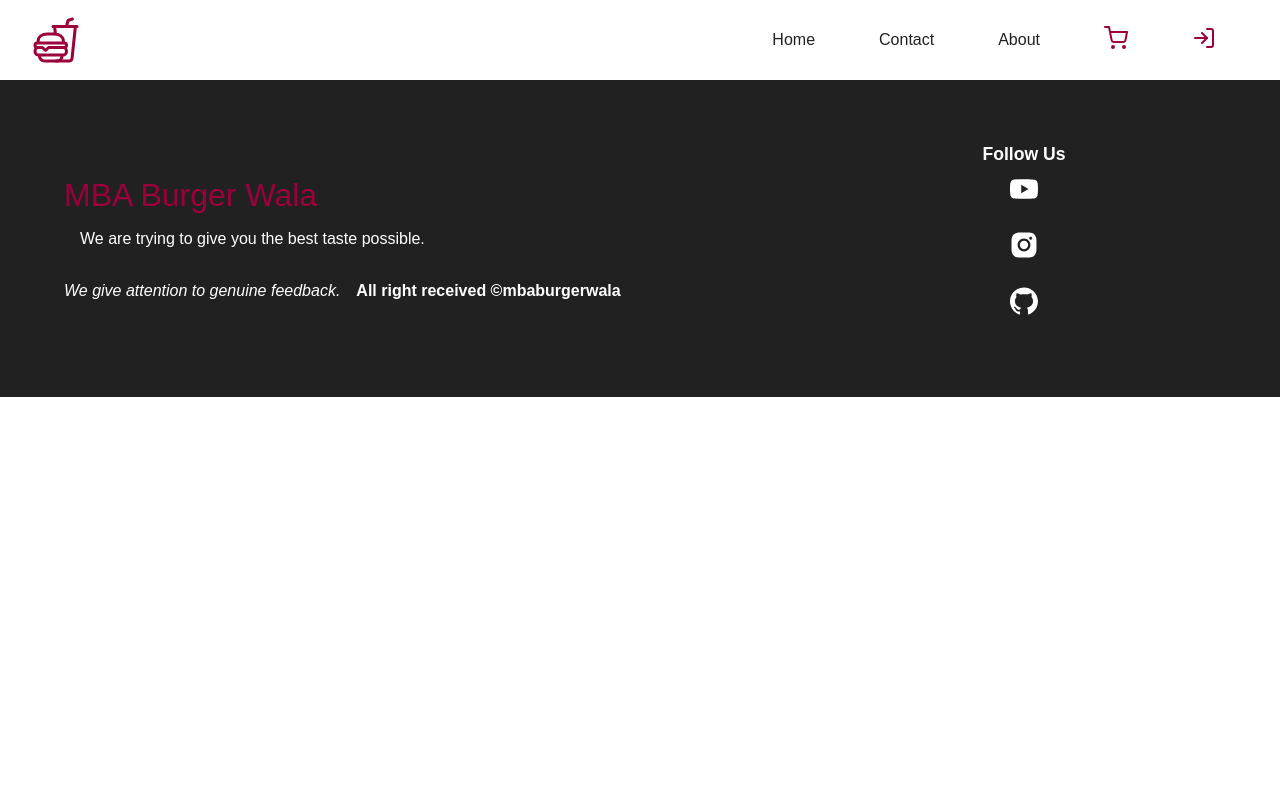
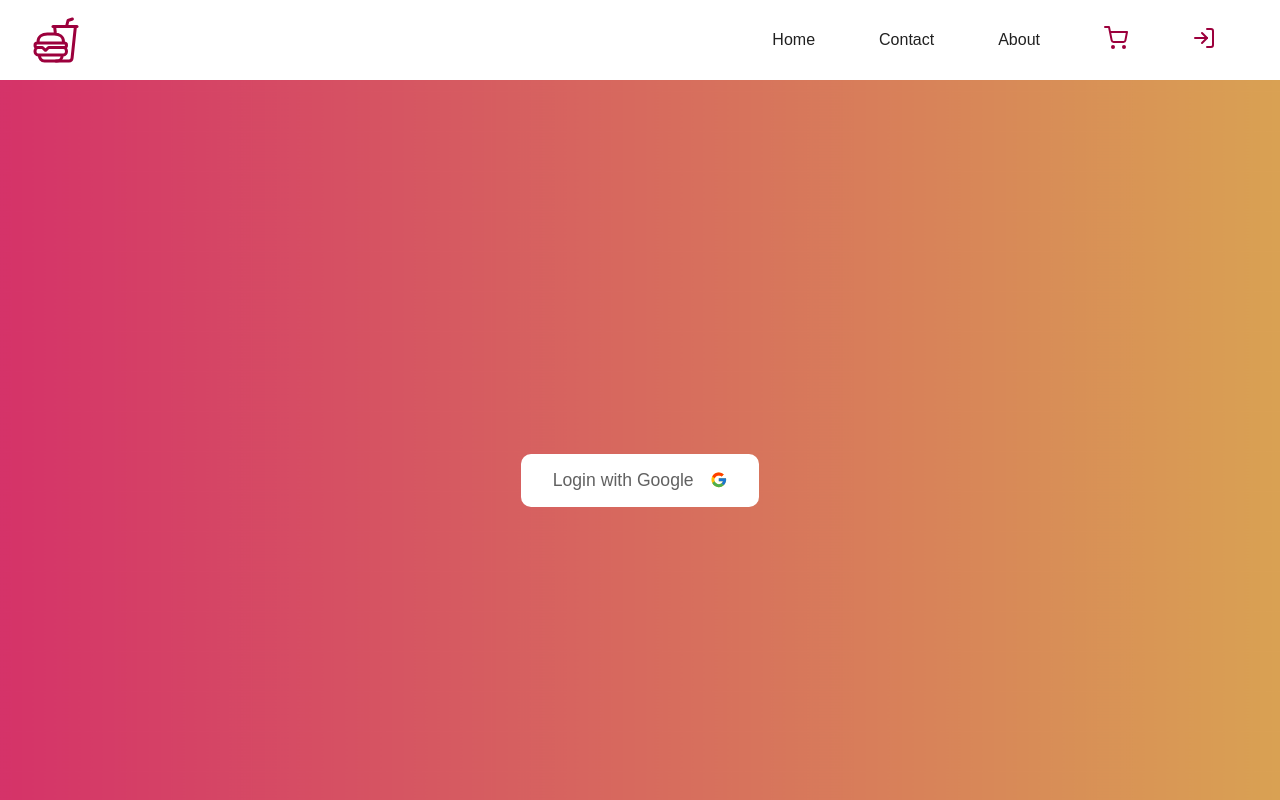
Before and after one commit to devpranab/mba-burger-wala-ui, a React (Create React App) app: page /login in a window 1280 px wide. Shown: the top 800 px of the page. Built offline with nearby package versions, Linux system fonts and the light colour scheme; a web font is replaced by a local one.

Commit message:
Login Section Design

```diff
--- a/src/App.js
+++ b/src/App.js
@@ -7,6 +7,7 @@
 import Shipping from './components/Cart/Shipping/Shipping';
 import ConfirmOrder from './components/Cart/ConfirmOrder/ConfirmOrder';
 import PaymentSuccess from './components/Cart/PaymentSuccess/PaymentSuccess';
+import Login from './components/Login/Login';
 import './styles/app.scss';
 
 function App() {
@@ -20,6 +21,7 @@
         <Route path="/shipping" element={<Shipping/>}></Route>
         <Route path="/confirmorder" element={<ConfirmOrder/>}></Route>
         <Route path="/paymentsuccess" element={<PaymentSuccess/>}></Route>
+        <Route path="/login" element={<Login/>}></Route>
       </Routes>
       <Footer/>
     </Router>
--- /dev/null
+++ b/src/components/Login/Login.js
@@ -0,0 +1,17 @@
+import React from "react";
+import './Login.scss';
+import { motion } from "framer-motion";
+import { FcGoogle } from "react-icons/fc";
+
+const Login = () => {
+  return (
+    <section className="login">
+      <motion.button initial={{ y: "-100vh" }} animate={{ y: 0 }}>
+        Login with Google
+        <FcGoogle />
+      </motion.button>
+    </section>
+  );
+};
+
+export default Login;
--- /dev/null
+++ b/src/components/Login/Login.scss
@@ -0,0 +1,32 @@
+@import "../../styles/colors.scss";
+
+.login {
+  height: 100vh;
+  width: 100%;
+  background-image: url("../../assets/images/bg.png");
+  background-repeat: no-repeat;
+  background-size: cover;
+  display: flex;
+  justify-content: center;
+  align-items: center;
+
+  > button {
+    background-color: white;
+    color: $lightdark;
+    border: none;
+    border-radius: 10px;
+    padding: 1rem 2rem;
+    font-size: 1.1rem;
+    display: flex;
+    align-items: center;
+    cursor: pointer;
+
+    svg {
+      margin-left: 1rem;
+    }
+
+    &:hover {
+      color: $dark;
+    }
+  }
+}
```
Also changed, not shown: 1 other file (tests, documents, lock files or other folders).
